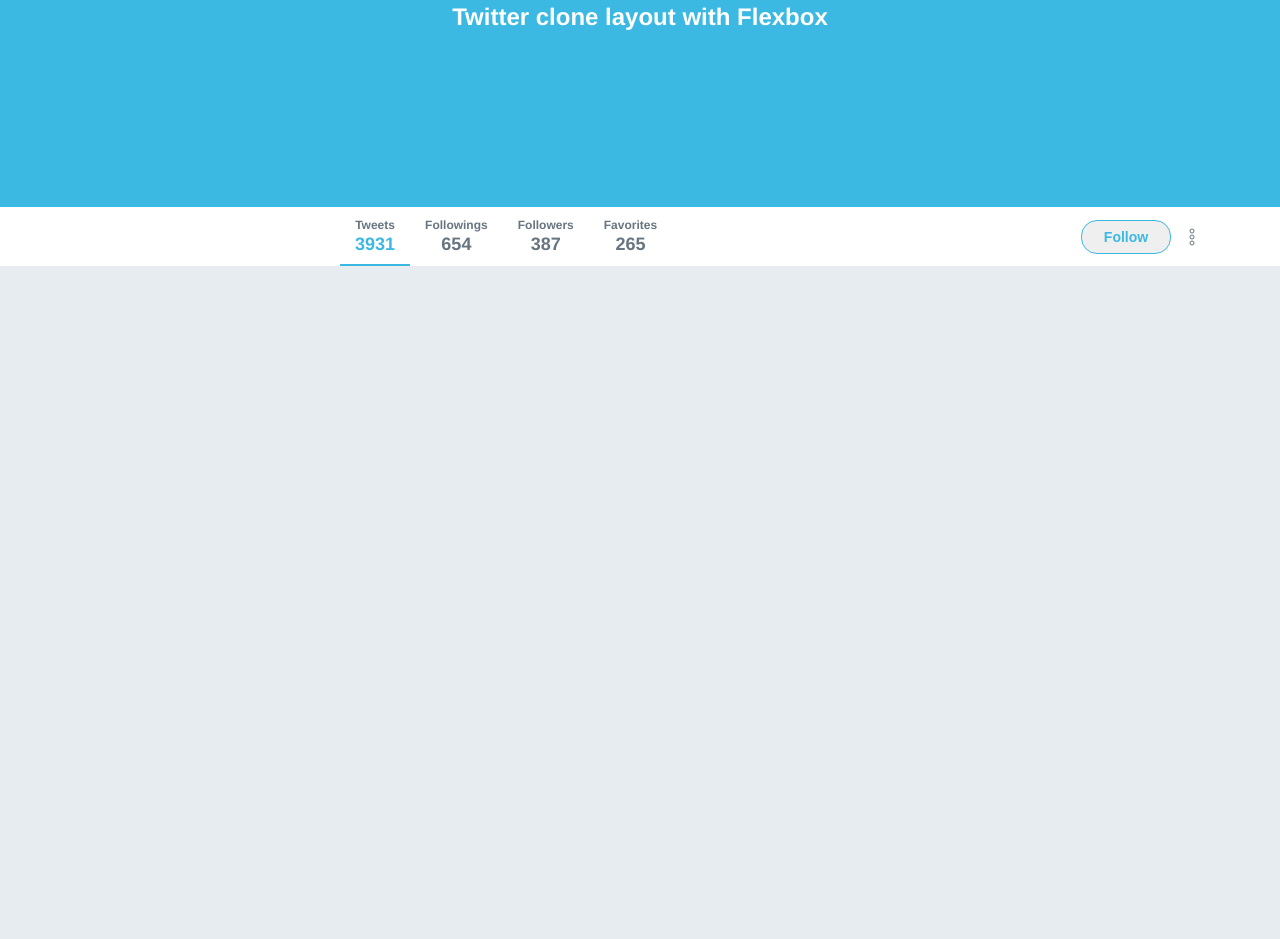
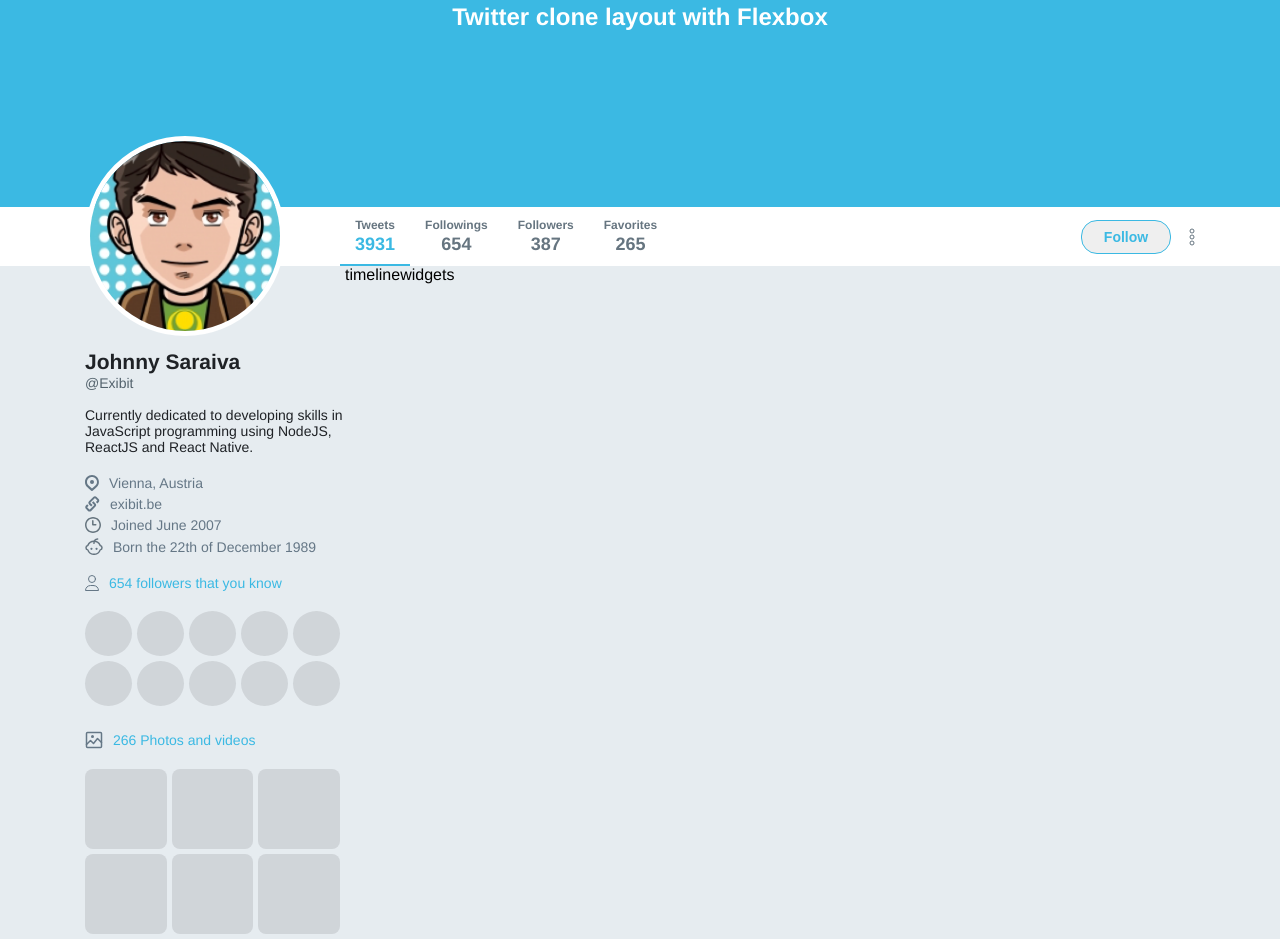
Before and after one commit to Johnny-Saraiva/flexbox, a plain HTML site: page index.html in a window 1280 px wide. Shown: the part 219-1158 px from the top of the page. Before the commit the page ends 800 px from the top, so only its background shows below. Drawn offline with Linux system fonts and the light colour scheme.

Commit message:
Configured profile layout

```diff
--- a/index.html
+++ b/index.html
@@ -57,5 +57,55 @@
     </div>
 
   </section>
+
+  <main class="wrapper-content content">
+    <aside class="profile">
+      <img class="avatar" src="/images/avatar.png" alt="Avatar">
+      <h1>Johnny Saraiva</h1>
+      <span>@Exibit</span>
+      <p>
+        Currently dedicated to developing skills in
+        JavaScript programming using NodeJS, ReactJS and React Native.
+      </p>
+      <ul class="list">
+        <li><img src="/images/place.svg" alt="Place"> Vienna, Austria</li>
+        <li><img src="/images/url.svg" alt="Url"> exibit.be</li>
+        <li><img src="/images/joined.svg" alt="Joined"> Joined June 2007</li>
+        <li><img src="/images/born.svg" alt="Born"> Born the 22th of December 1989 </li>
+      </ul>
+
+      <div class="widget followers">
+        <strong><img src="/images/followers.svg" alt="Followers"> 654 followers that you know</strong>
+        <ul>
+          <li></li>
+          <li></li>
+          <li></li>
+          <li></li>
+          <li></li>
+          <li></li>
+          <li></li>
+          <li></li>
+          <li></li>
+          <li></li>
+        </ul>
+      </div>
+      <div class="widget images">
+        <strong><img src="/images/images.svg" alt="Images"> 266 Photos and videos</strong>
+        <ul>
+          <li></li>
+          <li></li>
+          <li></li>
+          <li></li>
+          <li></li>
+          <li></li>
+        </ul>
+      </div>
+    </aside>
+
+    <section class="timeline">timeline</section>
+
+    <aside class="widgets">widgets</aside>
+
+  </main>
 </body>
 </html>
--- a/styles.css
+++ b/styles.css
@@ -184,3 +184,104 @@ section.bar .content .action button {
 
   margin-right: 18px;
 }
+
+main.wrapper-content {
+  display: flex;
+}
+
+main.wrapper-content aside.profile {
+  width: 260px;
+}
+
+main.wrapper-content aside.profile img.avatar {
+  width: 200px;
+  height: 200px;
+  border-radius: 50%;
+  border: 5px solid #fff;
+  margin-top: -130px;
+}
+
+main.wrapper-content aside.profile h1 {
+  font-size: 21px;
+  color: #1f2226;
+  margin-top: 10px;
+}
+
+main.wrapper-content aside.profile span {
+  font-size: 14px;
+  color: #53626c;
+}
+
+main.wrapper-content aside.profile p {
+  font-size: 14px;
+  color: #1f2226;
+  margin-top: 15px;
+}
+
+main.wrapper-content aside.profile ul {
+  margin-top: 20px;
+  list-style: none;
+}
+
+main.wrapper-content aside.profile ul.list li {
+  font-size: 14px;
+  color: #657786;
+
+  display: flex;
+  align-items: center;
+  margin-top: 5px;
+}
+
+main.wrapper-content aside.profile ul.list li:first-child {
+  margin: 0;
+}
+
+main.wrapper-content aside.profile ul.list li img {
+  margin-right: 10px;
+}
+
+main.wrapper-content aside.profile .widget {
+  margin-top: 20px;
+}
+
+main.wrapper-content aside.profile .widget strong {
+  font-weight: normal;
+  color: #3bb9e3;
+  font-size: 14px;
+  display: flex;
+  align-items: center;
+}
+
+main.wrapper-content aside.profile .widget strong img {
+  margin-right: 10px;
+}
+
+main.wrapper-content aside.profile .followers ul {
+  list-style: none;
+  display: flex;
+  flex-wrap: wrap;
+}
+
+main.wrapper-content aside.profile .followers ul li {
+  width: 45px;
+  height: 45px;
+  background: #d0d5d9;
+  border-radius: 50%;
+  flex: 1 0 auto;
+  margin: 0 5px 5px 0;
+}
+
+main.wrapper-content aside.profile .images ul {
+  list-style: none;
+  display: flex;
+  flex-wrap: wrap;
+}
+
+main.wrapper-content aside.profile .images ul li {
+  width: 80px;
+  height: 80px;
+  background: #d0d5d9;
+  border-radius: 8px;
+  flex: 1 0 auto;
+  margin: 0 5px 5px 0;
+}
```
